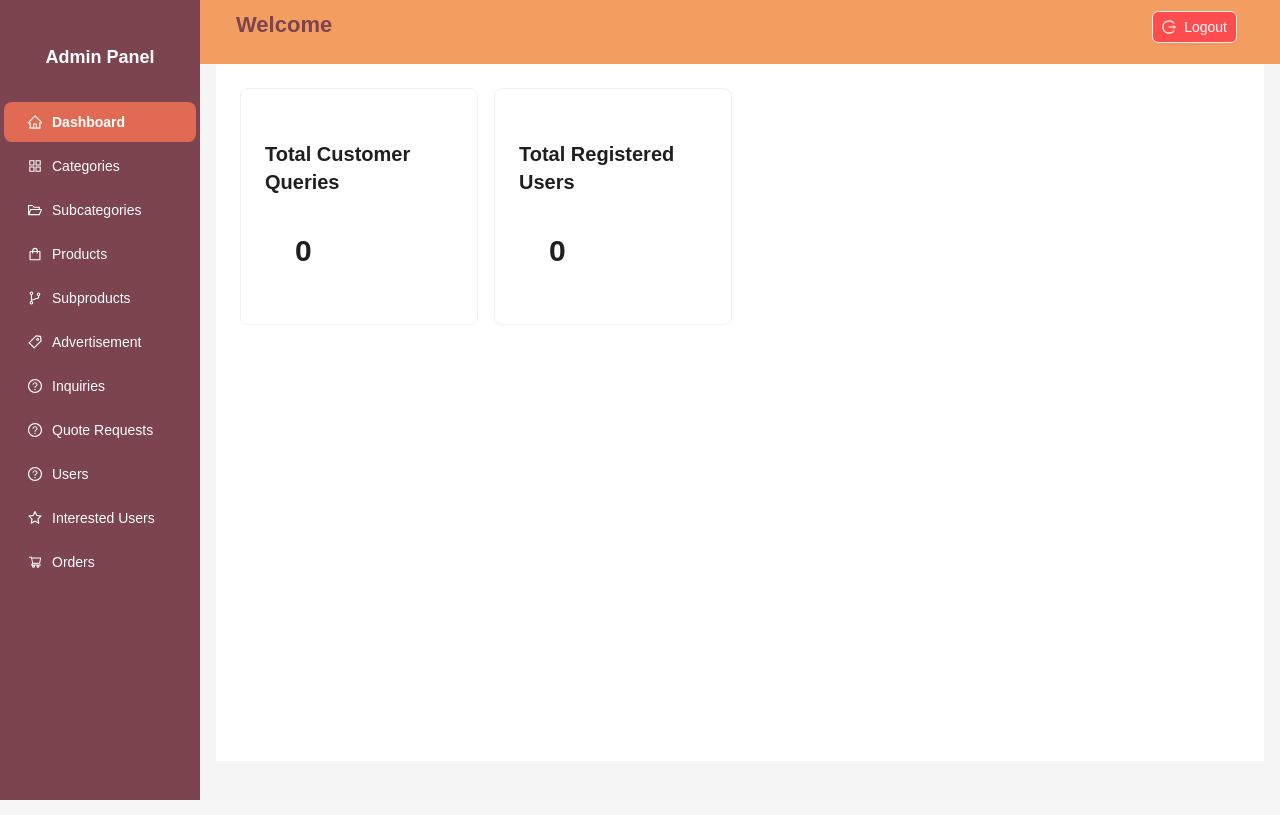
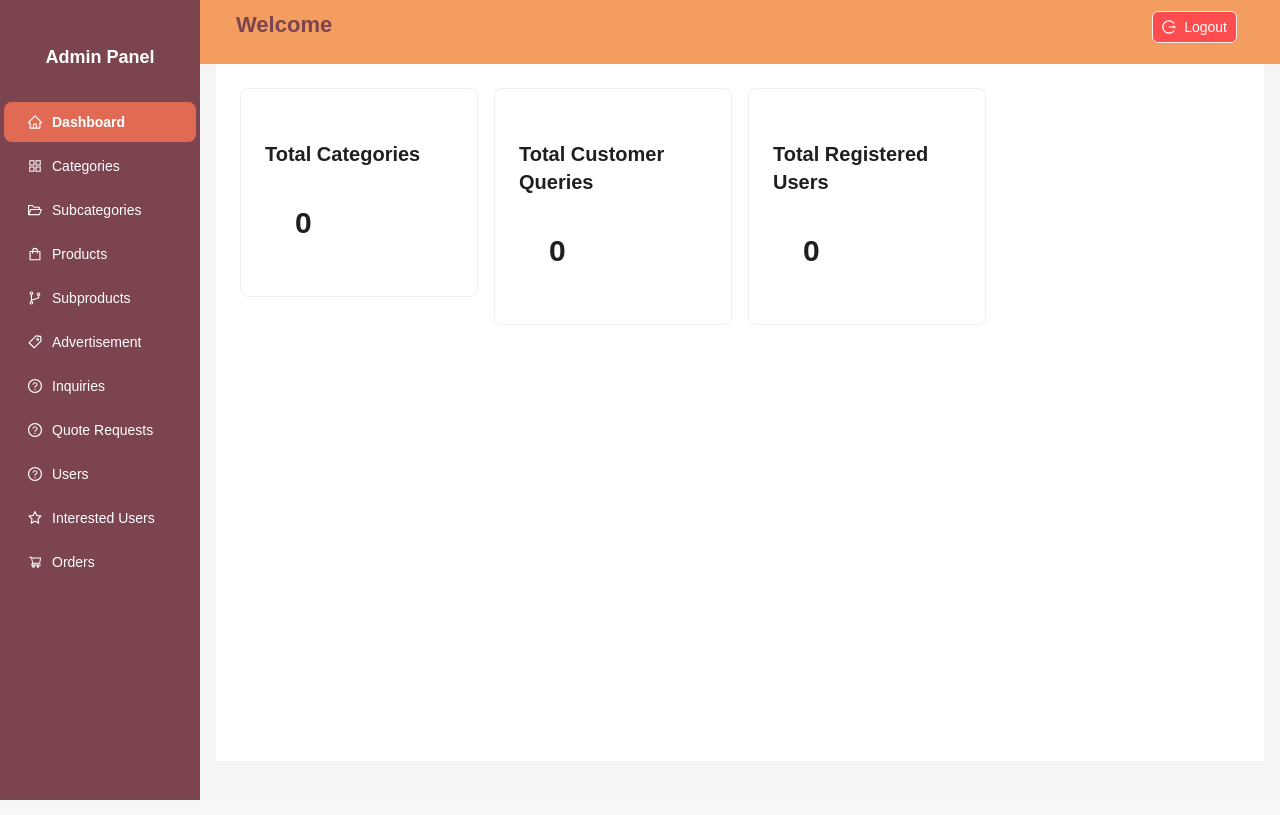
Before and after one commit to Ashish-11-06/cleanRoomCartF, a React (Vite) app: page /admin/dashboard in a window 1280 px wide. Built offline with nearby package versions, Linux system fonts and the light colour scheme; no server answers; sample sign-in values are in the browser's storage; a web font is replaced by a local one.

Commit message:
category count

```diff
--- a/src/pages/admin/Dashboard.jsx
+++ b/src/pages/admin/Dashboard.jsx
@@ -13,6 +13,7 @@ const Dashboard = () => {
   const [userCount, setUserCount] = useState(0);
   const [newQueries, setNewQueries] = useState(0);
   const [newUsers, setNewUsers] = useState(0);
+  const [categoryCount, setCategoryCount] = useState(0);
 
   // New states for interested users insights
   const [mostFrequentUser, setMostFrequentUser] = useState(null);
@@ -49,6 +50,27 @@ const Dashboard = () => {
         console.error("Error fetching user count:", error);
       }
     };
+
+
+    const fetchSubcategoryCount = async () => {
+      try {
+        const response = await axios.get(`${BASE_URL}/api/subcategory/count`);
+        setSubcategoryCount(response.data.count);
+      } catch (error) {
+        console.error("Error fetching subcategory count:", error);
+      }
+    };
+
+
+    const fetchCategoryCount = async () => {
+      try {
+        const response = await axios.get(`${BASE_URL}/api/category/get`);
+        setCategoryCount(response.data.length); // ✅ Count from array length
+      } catch (error) {
+        console.error("Error fetching category count:", error);
+      }
+    };
+
 
     // Fetch Interested Users Data
     const fetchInterestedUsers = async () => {
@@ -88,8 +110,10 @@ const Dashboard = () => {
     };
 
     fetchQueryCount();
+
     fetchUserCount();
     fetchInterestedUsers();
+    fetchCategoryCount();
   }, []);
 
   // Function to navigate and reset new count
@@ -109,6 +133,24 @@ const Dashboard = () => {
     <div className="dashboard-container">
       <Row gutter={16}>
         {/* Total Customer Queries with Notification Badge */}
+
+
+        <Col span={6}>
+          <Card className="dashboard-card" hoverable>
+            <Title level={4} className="card-title">Total Categories</Title>
+            <Title level={2} className="category-count">{categoryCount}</Title>
+          </Card>
+        </Col>
+
+
+
+
+
+
+
+
+
+
         <Col span={6}>
           <Badge count={newQueries} offset={[10, 0]} style={{ backgroundColor: "#f5222d" }}>
             <Link to="/superadmin/inquiries" style={{ textDecoration: 'none' }}>
@@ -130,6 +172,13 @@ const Dashboard = () => {
             </Link>
           </Badge>
         </Col>
+
+
+        {/* Total Categories */}
+
+
+
+
 
         {/* Most Frequent User */}
         {/* {mostFrequentUser && (
```
